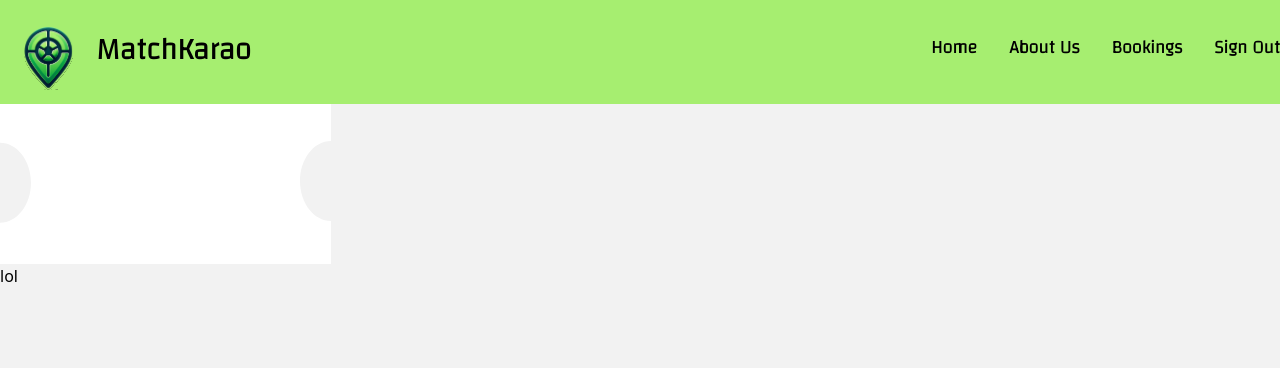
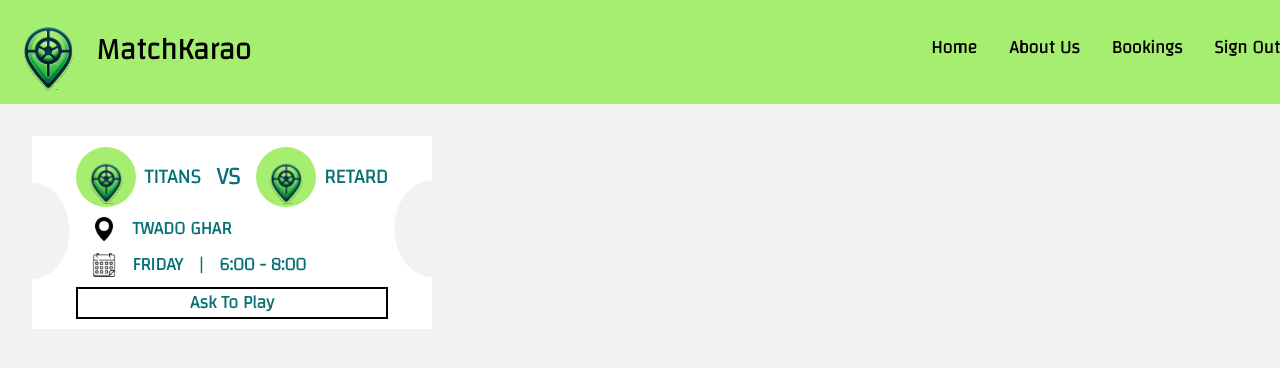
Before and after one commit to WahajJaved20/MatchKarao, a React (Vite) app: page /dashboard in a window 1280 px wide. Shown: the top 368 px of the page. Built offline with nearby package versions, Linux system fonts and the light colour scheme.

Commit message:
ticketLayoutReady

```diff
--- a/src/Components/Dashboard.jsx
+++ b/src/Components/Dashboard.jsx
@@ -1,13 +1,50 @@
 import React, { useEffect, useState } from "react";
 import SplashScreen from "./SplashScreen";
+import { calendar, location, logo } from "../assets";
 import Navbar from "./Navbar";
 import "./splash.css"
 import { ticketBackground } from "../assets";
-const Ticket = ({ title, date, details, seat, ticketId }) => {
+const Ticket = ({ teamOnePicture, teamTwoPicture, title, date, details, seat, ticketId }) => {
     return (
-      <div>
-        <img src={ticketBackground}/>
+      <div className="relative inline-block m-8">
+      <img src={ticketBackground} alt="Your Image" className="w-[400px] h-auto" />
+      <div className="absolute inset-0 flex items-center justify-center  text-white mx-8">
+        <div className="flex flex-col">
+          <div className="flex flex-row justify-between gap-4 items-center">
+            <div className="flex flex-row items-center">
+            <img class="w-[60px] h-[60px] rounded-full bg-secondaryColor" src={logo} alt="Rounded avatar" />
+            <p className="ml-2 font-Changa font-bold text-ticketText text-xl">TITANS</p>
+
+            </div>
+          <p className="font-Changa font-bold text-2xl text-ticketText ">VS</p>
+          <div className="flex flex-row items-center">
+            <img class="w-[60px] h-[60px] rounded-full bg-secondaryColor" src={logo} alt="Rounded avatar" />
+            <p className="ml-2 font-Changa font-bold text-xl text-ticketText ">RETARD</p>
+
+            </div>
+
+          </div>
+          <div className="ml-4 flex flex-row mt-2 items-center">
+            <img src={location} className="w-6 h-6"/>
+            <p className="ml-4 font-Changa font-bold text-lg text-ticketText ">TWADO GHAR</p>
+          </div>
+          <div className="ml-4 flex flex-row mt-2 items-center">
+            <img src={calendar} className="w-6 h-6"/>
+            <p className="ml-4 font-Changa font-bold text-lg text-ticketText ">FRIDAY</p>
+            <p className="ml-4 font-Changa font-bold text-lg text-ticketText ">|</p>
+            <p className="ml-4 font-Changa font-bold text-lg text-ticketText ">6:00 - 8:00</p>
+          </div>
+          <button
+
+                        className={`px-2 border-2 border-black min-h-6  text-black font-Changa text-sm mt-2 w-full`}
+                    >
+                        <h1 className="text-lg font-extrabold text-ticketText">
+                            Ask To Play
+                        </h1>
+                    </button>
+        </div>
       </div>
+    </div>
     );
   };
 const Dashboard = () => {
@@ -26,7 +63,6 @@ const Dashboard = () => {
     {showSplash &&<div className={`splash-screen ${isHidden ? 'hidden' : ''}`}> <SplashScreen /></div> }
     <Navbar />
     <Ticket title={"lol"} date={"lol"} details={"lol"} seat={"lol"} ticketId={"lol"} key={"lol"}/>
-    lol
     </>)
 }
 export default Dashboard;
--- a/src/assets/index.js
+++ b/src/assets/index.js
@@ -1,3 +1,5 @@
 import logo from "./logo.svg"
 import ticketBackground from "./ticketBackground.svg"
-export {logo, ticketBackground};
+import location from "./location-pin.png";
+import calendar from "./calendar.png"
+export {logo, ticketBackground, location, calendar};
--- a/tailwind.config.js
+++ b/tailwind.config.js
@@ -10,7 +10,7 @@ export default {
         'primaryColor': '#FFFFFF',
         'secondaryColor' : "#A6EE70",
         'tertiaryColor' : "#D4F4B3",
-        'loginKaDabba' : "#087177"
+        'loginKaDabba' : "#087177",
       },
       fontFamily: {
         Changa: ['Changa', 'sans-serif'],
@@ -18,6 +18,9 @@ export default {
       fontSize: {
         'large' : '50px'
       },
+      textColor:{
+        "ticketText" : "#087177"
+      }
     },
   },
   plugins: [],
```
Also changed, not shown: src/assets/calendar.png (added), src/assets/location-pin.png (added).
